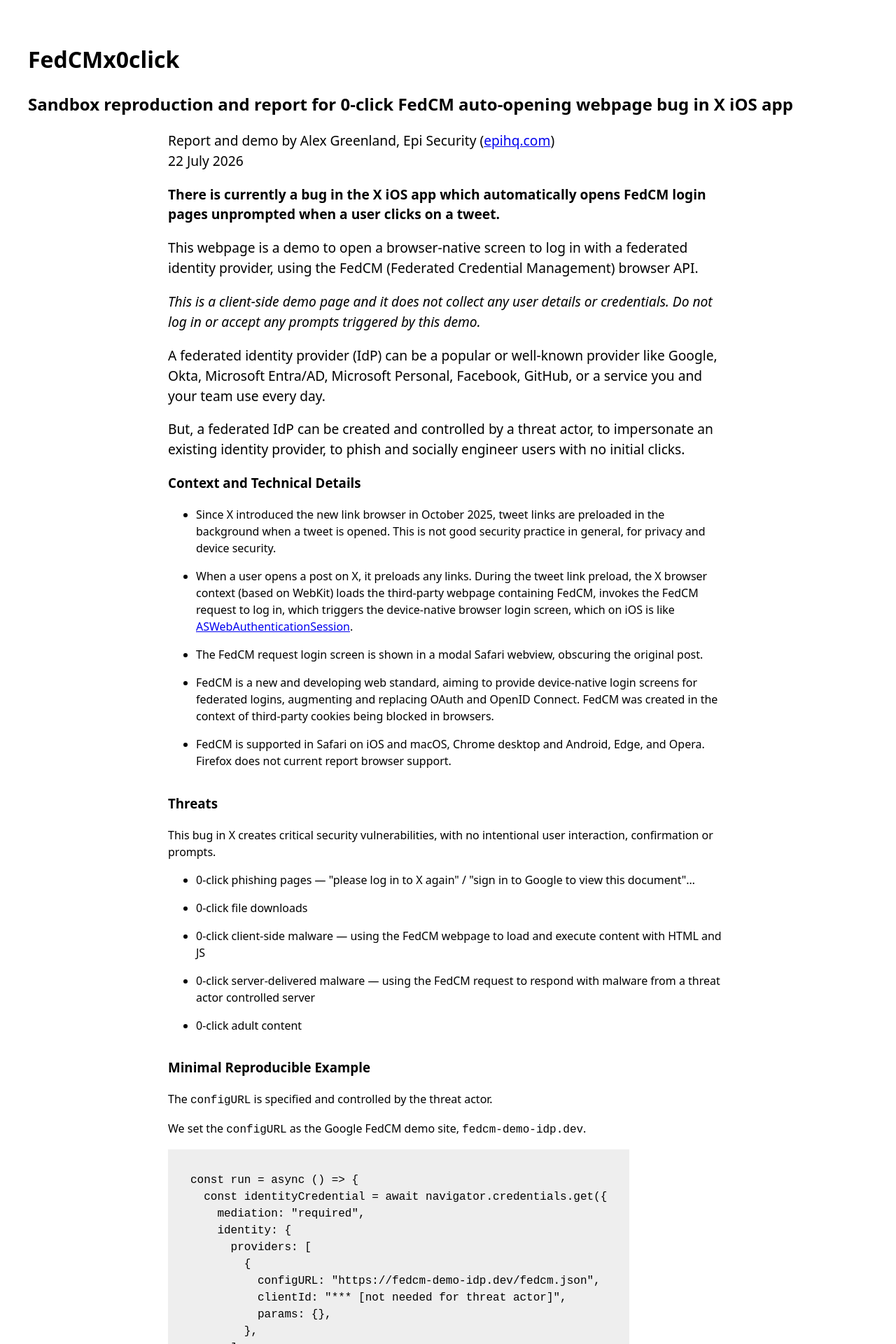
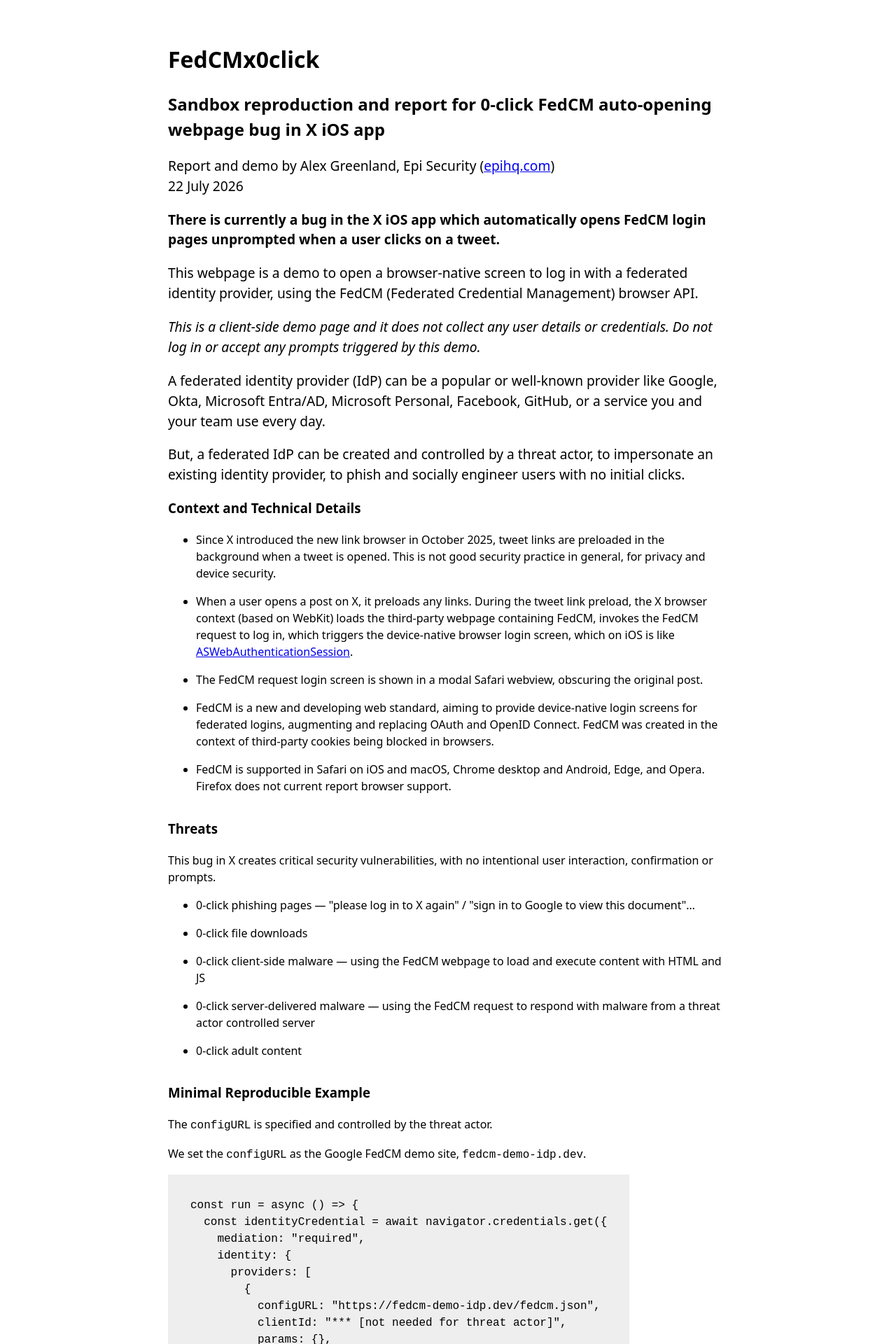
Before and after one commit to alexgreenland/alexgreenland.github.io, a Jekyll site: the page sandbox/fedcm-x-jul-2026.html, which Jekyll copies as it is, in a window 1280 px wide. Shown: the top 1920 px of the page at 70% size. Built offline with Jekyll 4.4.1, drawn with Linux system fonts in a browser that asks for light colours; Markdown is read by kramdown in place of the engine named in the settings.

Commit message:
Update fedcm-x-jul-2026.html

```diff
--- a/sandbox/fedcm-x-jul-2026.html
+++ b/sandbox/fedcm-x-jul-2026.html
@@ -48,10 +48,10 @@
     }
   </style>
 
+<div class="content">
+
 <h1>FedCMx0click</h1>
 <h2>Sandbox reproduction and report for 0-click FedCM auto-opening webpage bug in X iOS app</h2>
-
-<div class="content">
 
 <p class="lead">
   Report and demo by Alex Greenland, Epi Security (<a href="https://epihq.com">epihq.com</a>)
```
